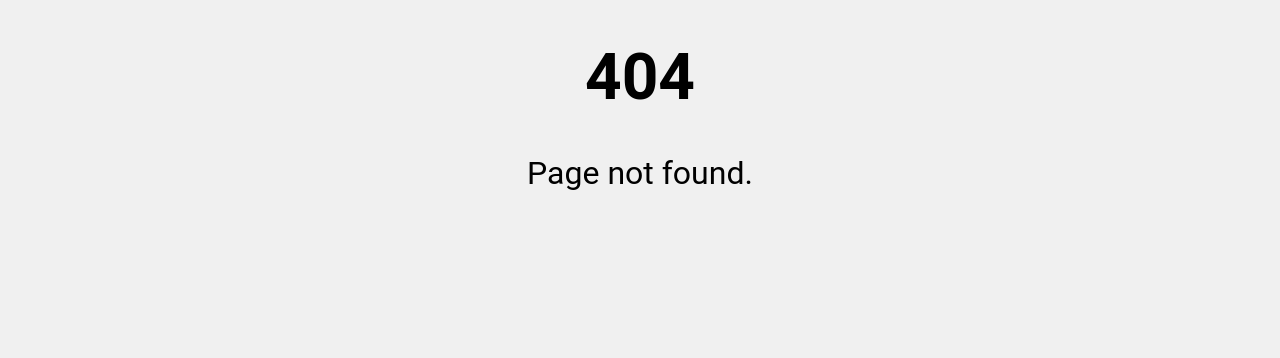
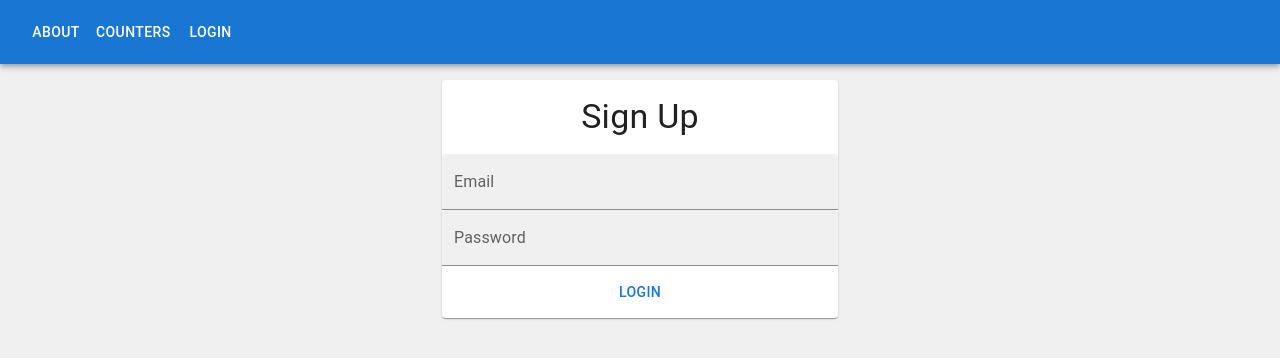
Before and after one commit to m1st001/react-internship, a React app in the folder counter/counter-app/: page /#/login in a window 1280 px wide. Before the commit this address had no page. Shown: the top 358 px of the page. Built offline with nearby package versions, Linux system fonts and the light colour scheme.

Commit message:
React.Task4 Added Login page and routing to it.

```diff
--- a/counter/counter-app/src/App.tsx
+++ b/counter/counter-app/src/App.tsx
@@ -4,6 +4,7 @@ import ErrorPage from "./routes/ErrorPage";
 import AboutPage from "./routes/AboutPage";
 import CountersPage from "./routes/CountersPage";
 import RootPage from "./routes/RootPage";
+import LoginPage from "./routes/LoginPage";
 
 function App() {
   const router = createHashRouter([
@@ -22,6 +23,10 @@ function App() {
           path: "counters",
           element: <CountersPage />,
         },
+        {
+          path: "login",
+          element: <LoginPage />,
+        },
       ],
     },
   ]);
--- /dev/null
+++ b/counter/counter-app/src/components/LoginForm.tsx
@@ -0,0 +1,45 @@
+import React from "react";
+import {
+  Box,
+  Button,
+  Card,
+  CardActions,
+  CardContent,
+  Container,
+  TextField,
+  Typography,
+} from "@mui/material";
+
+const LoginForm = () => {
+  function handleSubmit() {}
+
+  return (
+    <Container maxWidth="xs">
+      <Card>
+        <form onSubmit={handleSubmit}>
+          <CardContent>
+            <Typography variant="h4" component="h1" textAlign="center" p="1">
+              Sign Up
+            </Typography>
+          </CardContent>
+          <Box display="flex" flexDirection="column">
+            <TextField id="filled-basic" label="Email" variant="filled" />
+            <TextField
+              id="filled-basic"
+              label="Password"
+              variant="filled"
+              type="password"
+            />
+          </Box>
+          <CardActions>
+            <Box sx={{ margin: "0 auto" }}>
+              <Button type="submit">Login</Button>
+            </Box>
+          </CardActions>
+        </form>
+      </Card>
+    </Container>
+  );
+};
+
+export default LoginForm;
--- a/counter/counter-app/src/components/Navbar.tsx
+++ b/counter/counter-app/src/components/Navbar.tsx
@@ -30,6 +30,18 @@ const Navbar = () => {
         >
           Counters
         </NavButton>
+        <NavButton
+          color="inherit"
+          href="#login"
+          sx={{
+            backgroundColor:
+              location.pathname === "/login"
+                ? "rgba(255, 255, 255, 0.2)"
+                : "inherit",
+          }}
+        >
+          Login
+        </NavButton>
       </Toolbar>
     </AppBar>
   );
--- /dev/null
+++ b/counter/counter-app/src/routes/LoginPage.tsx
@@ -0,0 +1,13 @@
+import Navbar from "../components/Navbar";
+import LoginForm from "../components/LoginForm";
+import { Box } from "@mui/material";
+
+export default function LoginPage() {
+  return (
+    <div>
+      <Navbar />
+      <Box mt={2} />
+      <LoginForm />
+    </div>
+  );
+}
```
